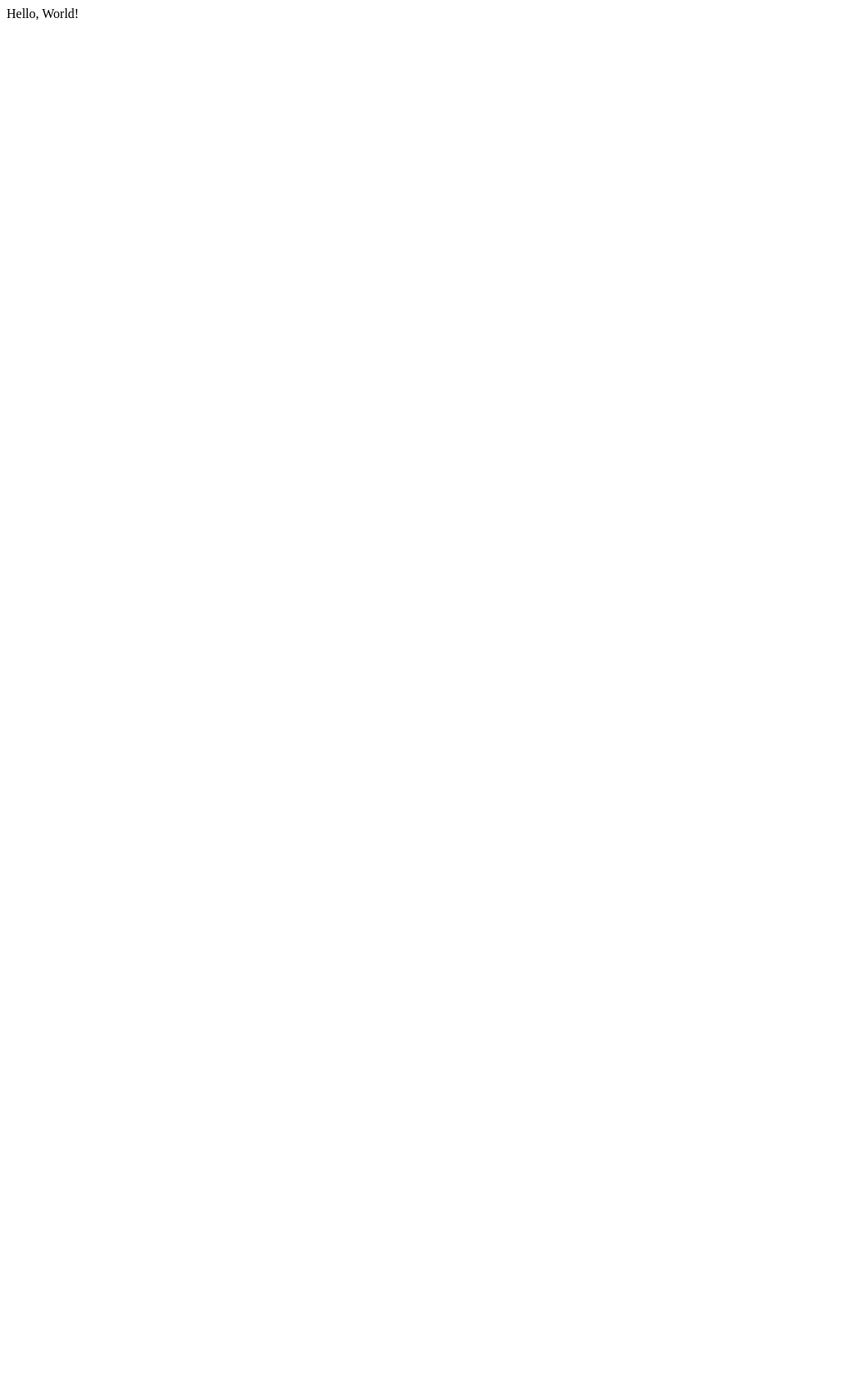
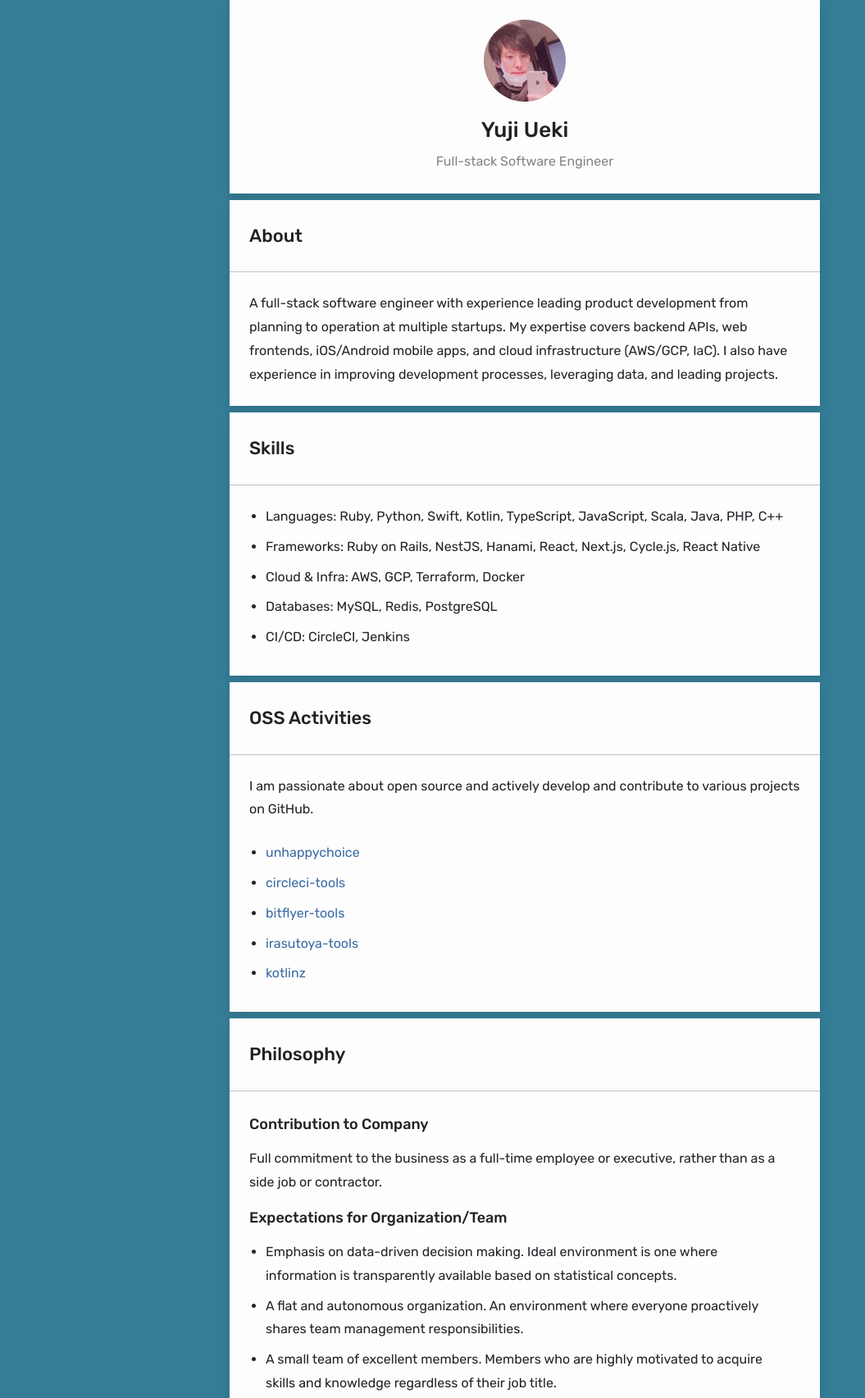
Before and after one commit to unhappychoice/unhappychoice.github.io, a plain HTML site: page index.html in a window 1280 px wide. Shown: the top 1705 px of the page at 82% size, without its empty margins (0-1055 px from the left). Before the commit the page ends 800 px from the top, so only its background shows below. Drawn offline with nearby package versions, Linux system fonts and the light colour scheme.

Commit message:
:+1: Implement first version

```diff
--- a/index.html
+++ b/index.html
@@ -1,5 +1,90 @@
-<html>
+<!DOCTYPE html>
+<html lang="ja">
+<head>
+  <meta charset="UTF-8" />
+  <meta name="viewport" content="width=device-width, initial-scale=1.0" />
+  <title>Yuji Ueki - Full-stack Software Engineer</title>
+  <link crossorigin="anonymous" href="https://cdnjs.cloudflare.com/ajax/libs/twitter-bootstrap/4.5.2/css/bootstrap-reboot.min.css" integrity="sha512-gl/07tE1atRY5leOa5GtQa/pclV529xEP5cDTIdU1rj7vDh4KKz3nHrP7DsTBx3F++ihOqZGdcRTfOvrU/JF4g==" rel="stylesheet" />
+  <link rel="stylesheet" href="https://fonts.googleapis.com/css?family=Noto+Sans+JP:400,500|Rubik:400,500&amp;amp;subset=japanese" media="screen" />
+  <link rel="stylesheet" href="https://maxcdn.bootstrapcdn.com/font-awesome/4.5.0/css/font-awesome.min.css" />
+  <link rel="stylesheet" href="./style.css" />
+
+  <meta property="og:title" content="Yuji Ueki - Full-stack Software Engineer" />
+  <meta property="og:description" content="A full-stack software engineer with experience leading product development from planning to operation at multiple startups." />
+  <meta property="og:image" content="https://unhappychoice.com/images/og.png" />
+</head>
 <body>
-Hello, World!
+  <div class="container" style="margin: 0 auto;">
+    <header class="profile">
+      <img src="./images/profile.png" alt="Yuji Ueki" class="avatar" />
+      <h1>Yuji Ueki</h1>
+      <p>Full-stack Software Engineer</p>
+    </header>
+  </div>
+  <div class="container">
+    <h2>About</h2>
+    <p style="padding: 24px;">
+      A full-stack software engineer with experience leading product development from planning to operation at multiple startups.
+      My expertise covers backend APIs, web frontends, iOS/Android mobile apps, and cloud infrastructure (AWS/GCP, IaC).
+      I also have experience in improving development processes, leveraging data, and leading projects.
+    </p>
+  </div>
+  <div class="container">
+    <h2>Skills</h2>
+    <ul>
+      <li>Languages: Ruby, Python, Swift, Kotlin, TypeScript, JavaScript, Scala, Java, PHP, C++</li>
+      <li>Frameworks: Ruby on Rails, NestJS, Hanami, React, Next.js, Cycle.js, React Native</li>
+      <li>Cloud & Infra: AWS, GCP, Terraform, Docker</li>
+      <li>Databases: MySQL, Redis, PostgreSQL</li>
+      <li>CI/CD: CircleCI, Jenkins</li>
+    </ul>
+  </div>
+  <div class="container">
+    <h2>OSS Activities</h2>
+    <p style="margin-top: 24px;">I am passionate about open source and actively develop and contribute to various projects on GitHub.</p>
+    <ul>
+      <li><a target="_blank" rel="noopener" href="https://github.com/unhappychoice">unhappychoice</a></li>
+      <li><a target="_blank" rel="noopener" href="https://github.com/circleci-tools">circleci-tools</a></li>
+      <li><a target="_blank" rel="noopener" href="https://github.com/bitflyer-tools">bitflyer-tools</a></li>
+      <li><a target="_blank" rel="noopener" href="https://github.com/irasutoya-tools">irasutoya-tools</a></li>
+      <li><a target="_blank" rel="noopener" href="https://github.com/kotlinz">kotlinz</a></li>
+    </ul>
+  </div>
+  <div class="container">
+    <h2>Philosophy</h2>
+    <h3 style="margin-top: 12px;">Contribution to Company</h3>
+    <p>Full commitment to the business as a full-time employee or executive, rather than as a side job or contractor.</p>
+    <h3>Expectations for Organization/Team</h3>
+    <ul style="padding: 0 44px;">
+      <li>Emphasis on data-driven decision making. Ideal environment is one where information is transparently available based on statistical concepts.</li>
+      <li>A flat and autonomous organization. An environment where everyone proactively shares team management responsibilities.</li>
+      <li>A small team of excellent members. Members who are highly motivated to acquire skills and knowledge regardless of their job title.</li>
+    </ul>
+    <h3>Way of Working</h3>
+    <p>Emphasis on asynchronous and flexible work styles. An environment that is not bound by time or place. Contributing by choosing tasks at my own discretion, like an Individual Contributor.</p>
+    <h3>Stance on Products/Technology</h3>
+    <ul style="padding: 0 44px 24px;">
+      <li>Pursuing both social contribution and business growth. Emphasis on product development where the team works as one towards clear long-term goals.</li>
+      <li>Utilizing pure, small functions through functional programming (especially monads). Pursuing clean, well-modeled, and refactored code.</li>
+      <li>Contributing to the community through the release of and contributions to OSS.</li>
+    </ul>
+  </div>
+  <div class="container">
+    <h2>Links</h2>
+    <ul>
+      <li><a target="_blank" rel="noopener" href="https://blog.unhappychoice.com">Blog</a></li>
+      <li><a target="_blank" rel="noopener" href="https://twitter.com/unhappychoice_e">X (Twitter)</a></li>
+      <li><a target="_blank" rel="noopener" href="https://lapras.com/public/unhappychoice">Lapras</a></li>
+      <li><a target="_blank" rel="noopener" href="https://www.wantedly.com/id/unhappychoice">Wantedly</a></li>
+      <li><a target="_blank" rel="noopener" href="https://www.linkedin.com/in/%E8%A3%95%E5%8F%B2-%E4%B8%8A%E6%9C%A8-4a17a5101">LinkedIn</a></li>
+      <li><a target="_blank" rel="noopener" href="https://rubygems.org/profiles/unhappychoice">RubyGems</a></li>
+      <li><a target="_blank" rel="noopener" href="https://www.npmjs.com/~unhappychoice">npm</a></li>
+    </ul>
+  </div>
+  <div class="container">
+    <footer class="footer">
+      &copy; 2025 Yuji Ueki
+    </footer>
+  </div>
 </body>
 </html>
--- /dev/null
+++ b/style.css
@@ -0,0 +1,126 @@
+/* Global Styles */
+body {
+  font-family: 'Rubik', 'Noto Sans JP', Verdana, Roboto, "Droid Sans", "游ゴシック", YuGothic, "メイリオ", Meiryo, "ヒラギノ角ゴ ProN W3", "Hiragino Kaku Gothic ProN", "ＭＳ Ｐゴシック", sans-serif;
+  background: #357C96; /* Blue background */
+  margin: 0;
+  padding: 0; /* Padding to show the blue background */
+  line-height: 1.8;
+}
+
+/* Container */
+.container {
+  max-width: 720px;
+  margin: 8px auto 0;
+  padding: 0;
+  background: #FDFDFD; /* White card background */
+  box-shadow: 0 4px 12px rgba(0,0,0,0.1);
+}
+
+/* Header */
+.header {
+  display: flex;
+  justify-content: space-between;
+  align-items: center;
+  padding: 24px 0;
+  border-bottom: 1px solid rgba(0,0,0,0.24);
+
+  h1 {
+    margin: 0;
+    padding: 0 24px;
+    font-size: 20px;
+    font-weight: 500;
+    border: none;
+
+    a {
+      color: rgba(0,0,0,0.87);
+      text-decoration: none;
+    }
+  }
+}
+
+.nav {
+  padding: 0 24px;
+  a {
+    margin-left: 1.5em;
+  }
+}
+
+.profile {
+  text-align: center;
+  padding: 24px 0;
+
+  .avatar {
+    width: 100px;
+    height: 100px;
+    border-radius: 50%;
+    margin: 0 auto;
+  }
+
+  h1 {
+    margin: 12px 0 0;
+    padding: 0 24px;
+    font-weight: 500;
+    font-size: 26px;
+    border-bottom: none;
+    color: rgba(0,0,0,0.87);
+  }
+
+  p {
+    margin: 0;
+    padding: 0 24px;
+    font-size: 16px;
+    color: rgba(0,0,0,0.48);
+  }
+}
+
+/* Section Headings */
+h2 {
+  margin: 0;
+  padding: 24px;
+  font-weight: 500;
+  font-size: 22px;
+  border-bottom: 1px solid rgba(0,0,0,0.24);
+  color: rgba(0,0,0,0.87);
+}
+
+h3 {
+  margin: 0;
+  padding: 12px 24px;
+  font-weight: 500;
+  font-size: 18px;
+  color: rgba(0,0,0,0.87);
+}
+
+/* Links */
+a {
+  color: #3A6BA5;
+  text-decoration: none;
+  transition: color 0.1s ease-in-out;
+}
+
+a:hover {
+  color: rgba(0,0,0,0.87);
+  text-decoration: underline;
+}
+
+p {
+  margin: 0;
+  padding: 0 24px;
+}
+
+ul {
+  margin: 0;
+  padding: 24px 44px;
+}
+
+li {
+  margin-bottom: 8px;
+}
+
+.footer {
+  text-align: center;
+  margin-top: 8px;
+  padding: 24px;
+  border-top: 1px solid rgba(0,0,0,0.24);
+  color: rgba(0,0,0,0.48);
+}
```
Also changed, not shown: images/profile.png (added), 1 other file.
